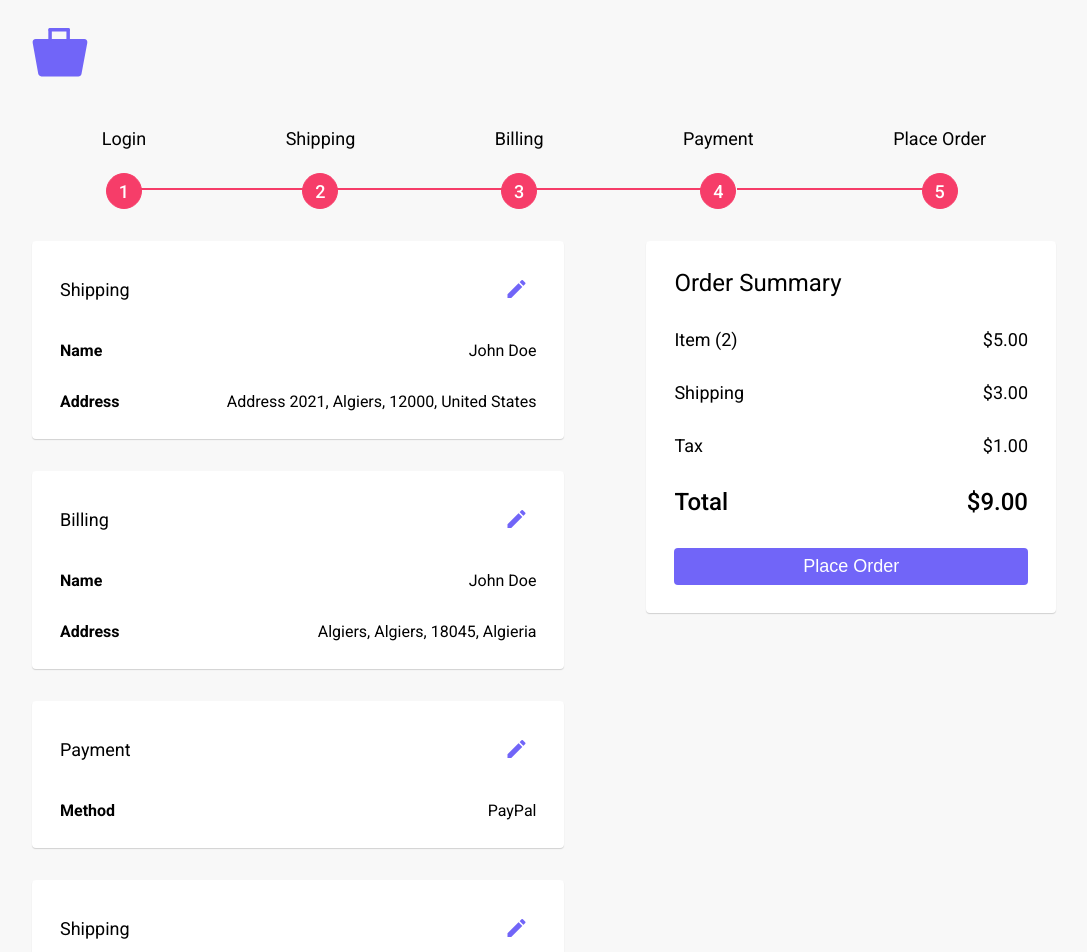
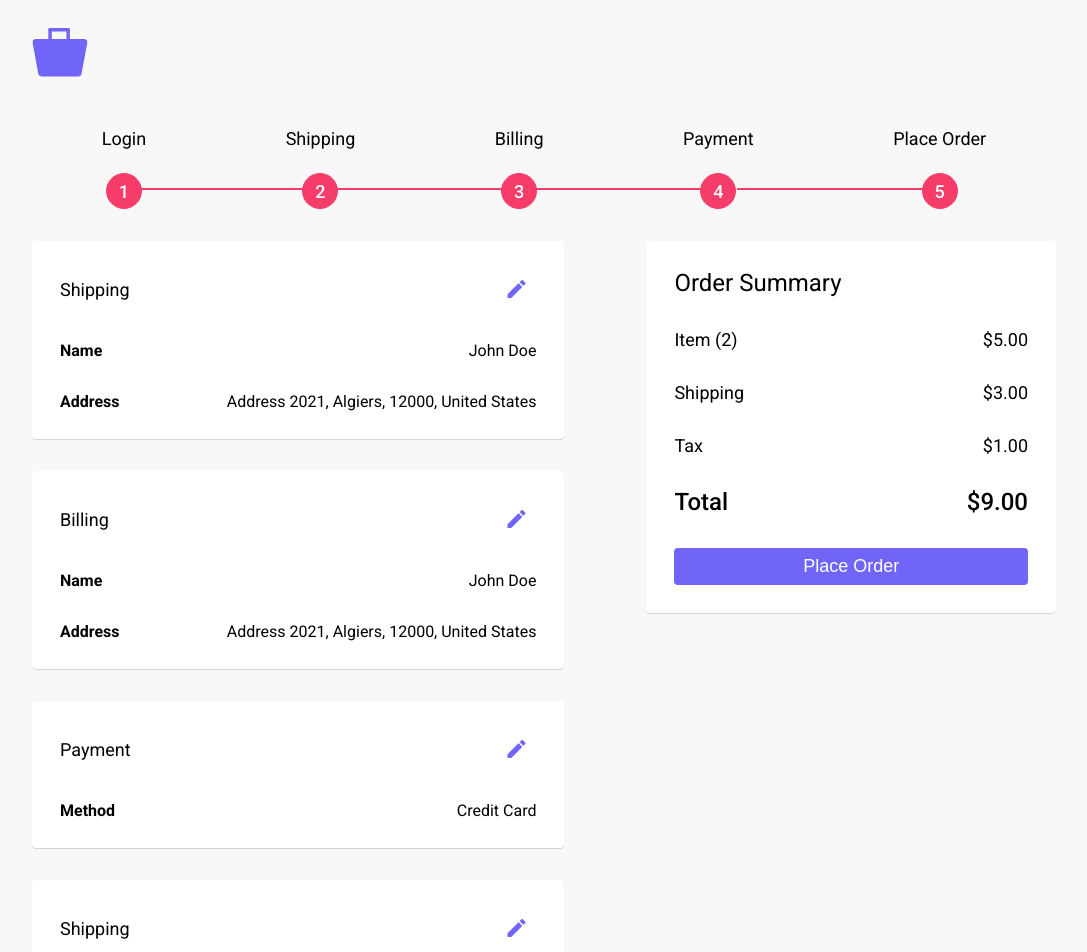
Before and after one commit to harounach/vegefru, a Next.js app: page /placeOrder in a window 1280 px wide. Shown: the top 952 px of the page, without its empty margins (96-1183 px from the left). Built offline with nearby package versions, Linux system fonts and the light colour scheme.

Commit message:
Create place order billing and payment cards

```diff
--- a/components/PlaceOrderCard/PlaceOrderBillingCard.jsx
+++ b/components/PlaceOrderCard/PlaceOrderBillingCard.jsx
@@ -1,7 +1,58 @@
 import React from "react";
+import classNames from "classnames";
+import styles from "./PlaceOrderCard.module.scss";
+import Button from "../Button/Button";
 
 const PlaceOrderBillingCard = () => {
-  return <div></div>;
+  const billingInfo = {
+    fullName: "John Doe",
+    address: "Address 2021",
+    city: "Algiers",
+    postalCode: "12000",
+    country: "United States",
+  };
+
+  const address = `${billingInfo.address}, ${billingInfo.city}, ${billingInfo.postalCode}, ${billingInfo.country}`;
+
+  return (
+    <div className={classNames(styles["place-order-card"])}>
+      {/* Title row */}
+      <div className={classNames(styles["place-order-card__sect"])}>
+        <span className={classNames(styles["place-order-card__title"])}>
+          Billing
+        </span>
+
+        <Button
+          url="/billing"
+          customClasses={styles["place-order-card__btn"]}
+          icon
+          iconType="edit"
+          primary
+          link
+        />
+      </div>
+
+      {/* Name row */}
+      <div className={classNames(styles["place-order-card__sect"])}>
+        <span className={classNames(styles["place-order-card__subtitle"])}>
+          Name
+        </span>
+        <span className={classNames(styles["place-order-card__info"])}>
+          {billingInfo.fullName}
+        </span>
+      </div>
+
+      {/* Address row */}
+      <div className={classNames(styles["place-order-card__sect"])}>
+        <span className={classNames(styles["place-order-card__subtitle"])}>
+          Address
+        </span>
+        <span className={classNames(styles["place-order-card__info"])}>
+          {address}
+        </span>
+      </div>
+    </div>
+  );
 };
 
 export default PlaceOrderBillingCard;
--- a/components/PlaceOrderCard/PlaceOrderPaymentCard.jsx
+++ b/components/PlaceOrderCard/PlaceOrderPaymentCard.jsx
@@ -1,7 +1,40 @@
 import React from "react";
+import classNames from "classnames";
+import styles from "./PlaceOrderCard.module.scss";
+import Button from "../Button/Button";
 
 const PlaceOrderPaymentCard = () => {
-  return <div></div>;
+  const paymentMethod = "Credit Card";
+
+  return (
+    <div className={classNames(styles["place-order-card"])}>
+      {/* Title row */}
+      <div className={classNames(styles["place-order-card__sect"])}>
+        <span className={classNames(styles["place-order-card__title"])}>
+          Payment
+        </span>
+
+        <Button
+          url="/payment"
+          customClasses={styles["place-order-card__btn"]}
+          icon
+          iconType="edit"
+          primary
+          link
+        />
+      </div>
+
+      {/* Payment row */}
+      <div className={classNames(styles["place-order-card__sect"])}>
+        <span className={classNames(styles["place-order-card__subtitle"])}>
+          Method
+        </span>
+        <span className={classNames(styles["place-order-card__info"])}>
+          {paymentMethod}
+        </span>
+      </div>
+    </div>
+  );
 };
 
 export default PlaceOrderPaymentCard;
--- a/pages/placeOrder.jsx
+++ b/pages/placeOrder.jsx
@@ -7,6 +7,8 @@ import Stepper from "../components/Stepper/Stepper";
 import SummaryCard from "../components/SummaryCard/SummaryCard";
 import PlaceOrderCard from "../components/PlaceOrderCard/PlaceOrderCard";
 import PlaceOrderShippingCard from "../components/PlaceOrderCard/PlaceOrderShippingCard";
+import PlaceOrderBillingCard from "../components/PlaceOrderCard/PlaceOrderBillingCard";
+import PlaceOrderPaymentCard from "../components/PlaceOrderCard/PlaceOrderPaymentCard";
 import Footer from "../components/Footer/Footer";
 import {
   shippingInfo,
@@ -41,10 +43,10 @@ export default function PlaceOrder() {
               <PlaceOrderShippingCard />
             </div>
             <div className={classNames(styles["placeOrder__info-sect"])}>
-              <PlaceOrderCard billing info={billingInfo} />
+              <PlaceOrderBillingCard />
             </div>
             <div className={classNames(styles["placeOrder__info-sect"])}>
-              <PlaceOrderCard payment info={paymentInfo} />
+              <PlaceOrderPaymentCard />
             </div>
             <div className={classNames(styles["placeOrder__info-sect"])}>
               <PlaceOrderCard items info={shippingInfo} />
```
